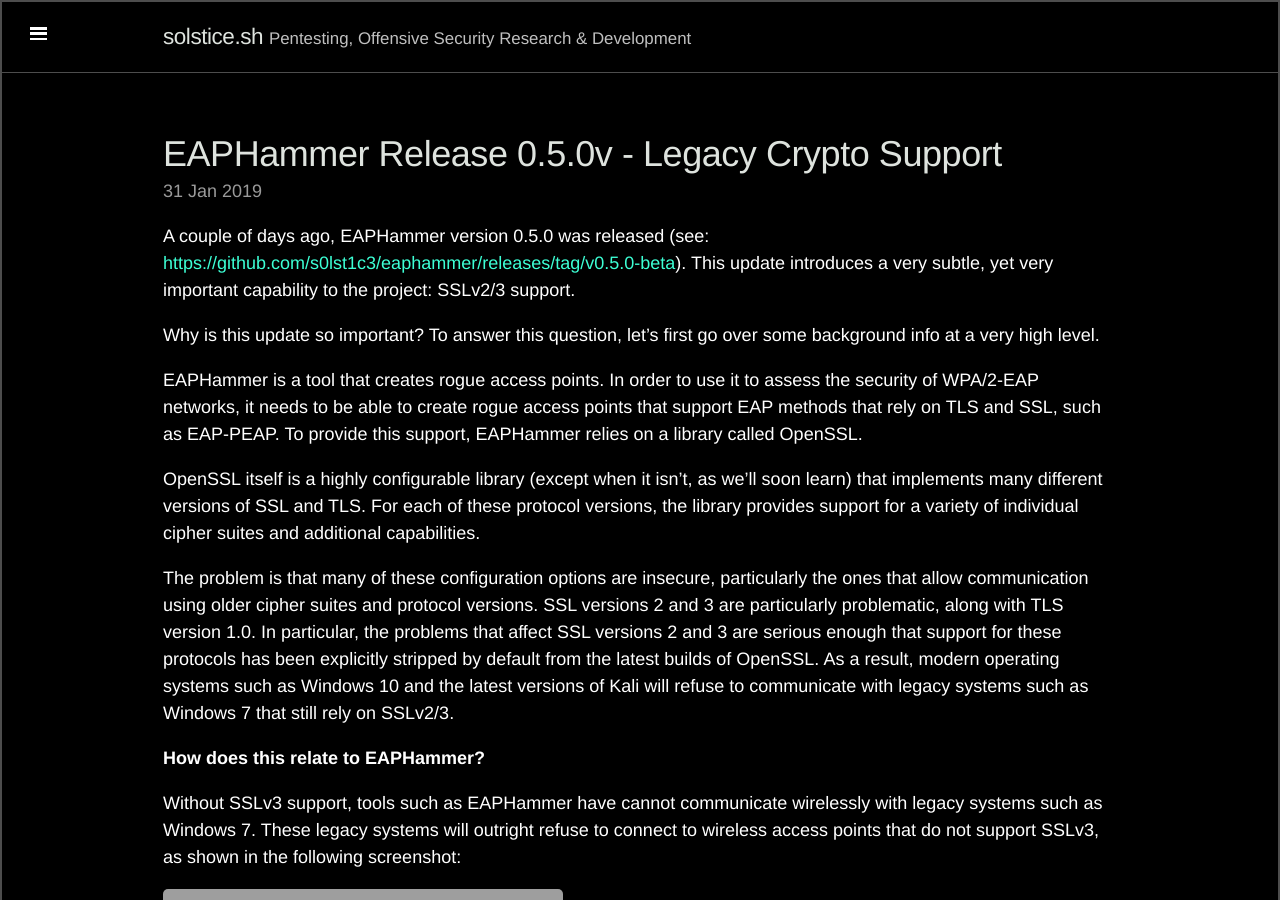
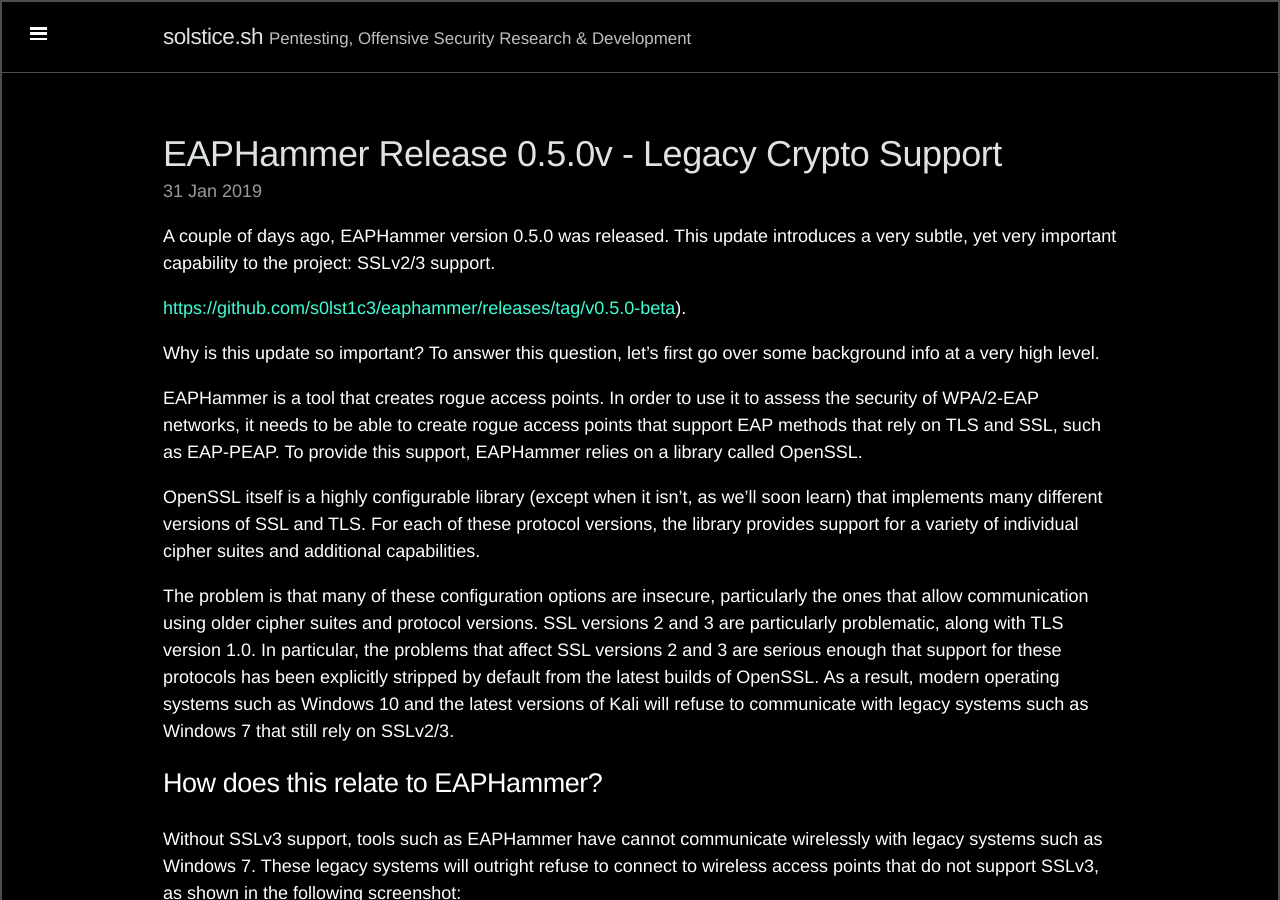
Before and after one commit to s0lst1c3/s0lst1c3.github.io, a Jekyll site: the page built from _posts/2019-01-31-adding-sslv23-support-to-eaphammer.md, in a window 1280 px wide and 900 px high. Built offline with Jekyll 4.4.1, drawn with Linux system fonts in a browser that asks for light colours; Markdown is read by kramdown in place of the engine named in the settings; comment, search, counter and statistics services are not loaded.

Commit message:
updating post

```diff
--- a/_posts/2019-01-31-adding-sslv23-support-to-eaphammer.md
+++ b/_posts/2019-01-31-adding-sslv23-support-to-eaphammer.md
@@ -6,7 +6,9 @@
 - eaphammer
 ---
 
-A couple of days ago, EAPHammer version 0.5.0 was released (see: [https://github.com/s0lst1c3/eaphammer/releases/tag/v0.5.0-beta](https://github.com/s0lst1c3/eaphammer/releases/tag/v0.5.0-beta)). This update introduces a very subtle, yet very important capability to the project: SSLv2/3 support.
+A couple of days ago, EAPHammer version 0.5.0 was released. This update introduces a very subtle, yet very important capability to the project: SSLv2/3 support.
+
+[https://github.com/s0lst1c3/eaphammer/releases/tag/v0.5.0-beta](https://github.com/s0lst1c3/eaphammer/releases/tag/v0.5.0-beta)).
 
 Why is this update so important? To answer this question, let's first go over some background info at a very high level.
 
@@ -16,7 +18,7 @@
 
 The problem is that many of these configuration options are insecure, particularly the ones that allow communication using older cipher suites and protocol versions. SSL versions 2 and 3 are particularly problematic, along with TLS version 1.0. In particular, the problems that affect SSL versions 2 and 3 are serious enough that support for these protocols has been explicitly stripped by default from the latest builds of OpenSSL. As a result, modern operating systems such as Windows 10 and the latest versions of Kali will refuse to communicate with legacy systems such as Windows 7 that still rely on SSLv2/3.
 
-**How does this relate to EAPHammer?**
+## How does this relate to EAPHammer?
 
 Without SSLv3 support, tools such as EAPHammer have cannot communicate wirelessly with legacy systems such as Windows 7. These legacy systems will outright refuse to connect to wireless access points that do not support SSLv3, as shown in the following screenshot:
 
```
